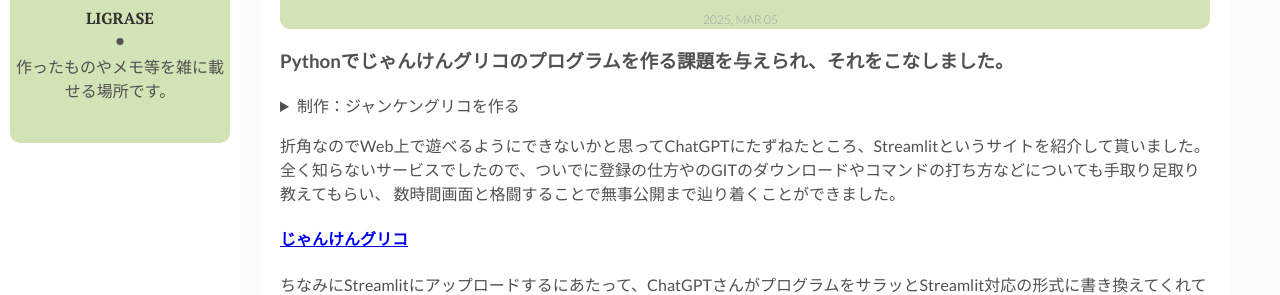
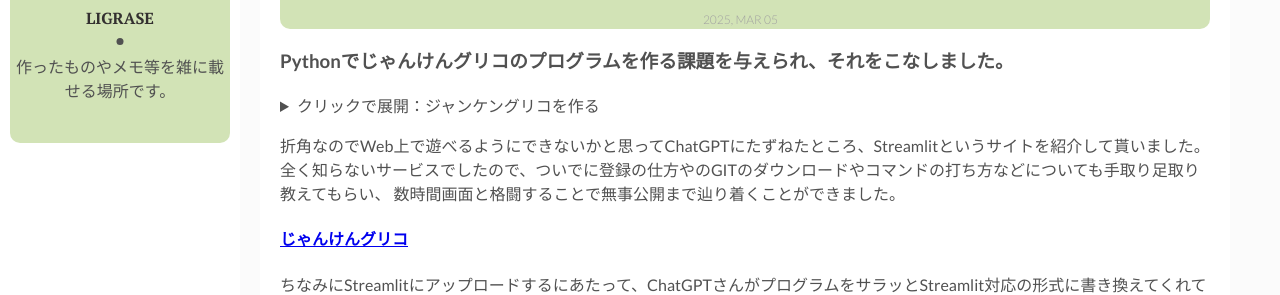
Before and after one commit to Liqrase/diary-1, a Jekyll site: the page built from _posts/2025-03-05-python-jankenglico.markdown, in a window 1280 px wide and 900 px high, scrolled down 427 px. Shown: the part 164-459 px from the top of the window. Built offline with Jekyll 4.4.1, drawn with Linux system fonts in a browser that asks for light colours; nearby versions of some CDN libraries.

Commit message:
Update 2025-03-05-python-jankenglico.markdown

```diff
--- a/_posts/2025-03-05-python-jankenglico.markdown
+++ b/_posts/2025-03-05-python-jankenglico.markdown
@@ -11,7 +11,7 @@ tags: [Program, Python]
 
 
 <details><summary>
-制作：ジャンケングリコを作る
+クリックで展開：ジャンケングリコを作る
 </summary>
 【条件】<br>
  ・キーボード入力でじゃんけんを行う<br>
```
